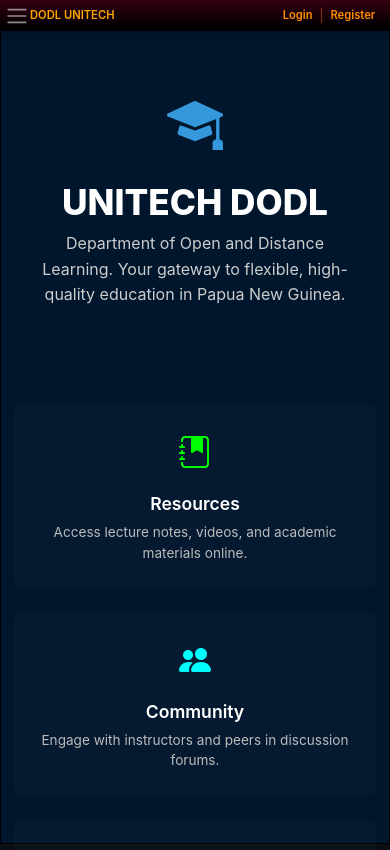
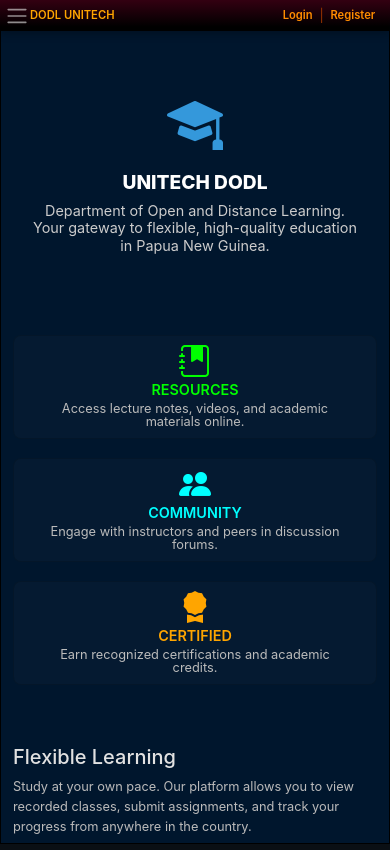
Before and after one commit to OGL2025/online_learning, a Flask app: page / in a window 390 px wide. Shown: the top 850 px of the page. Run offline with Flask 3, Linux system fonts and the light colour scheme.

Commit message:
mobile index edits 1

```diff
--- a/app/static/css/style.css
+++ b/app/static/css/style.css
@@ -338,7 +338,10 @@ main { flex: 1 0 auto; }
     .dropdown-item { padding-left: 1.7rem;  font-size: 0.7rem; margin-bottom: -px;}
     .nav-auth-link {padding: 0.12rem 0.3rem; font-weight: 600; font-size: 0.7rem; margin-right: -10px;}
 
-    .stat-card { margin-top: 17px; margin-bottom: -28px;}
+    .hero-title { font-weight: 800; font-size: 1.2rem; color: #fff; margin-bottom: 0.5rem; margin-top: -10px;}
+    .hero-subtitle { font-size: 0.9rem; color: #ccc; max-width: 600px; margin: 0 auto 1.5rem auto; line-height: 1.2; }
+
+    .stat-card { margin-top: 17px; margin-bottom: 0px;}
     .stat-label {font-size: 0.55rem;}
     .stat-content h6 {margin-top: -0.2rem; font-size: 0.85rem;}
     /* --- FOOTER: Collapsed & Centered --- */
@@ -355,8 +358,13 @@ main { flex: 1 0 auto; }
     /* .footer-tuner-container { justify-content: center !important; margin-top: 10px; } */
 
     /* Home Page Collapse Logic */
-    .features-grid { grid-template-columns: 1fr; }
+    .features-grid { grid-template-columns: 1fr; margin-top: -10px;}
+    .feature-card {margin-top: -13px; margin-top: -5px;}
+    .feature-title {margin-top: -10px; margin-bottom: 5px; font-size: 0.9rem; text-transform: uppercase;}
+    .feature-text {font-size: 0.8rem; margin-bottom: -15px; line-height: 1;}
     .info-section { flex-direction: column; flex-wrap: wrap; }
-    .info-content, .info-image { width: 100%; }
+    .info-content { width: 100%; margin-bottom: -10px;margin-top: -20px;}
+    .info-image { width: 100%; margin-bottom: -10px;}
+    .flex-edu {font-size: 0.8rem;}
     .terms{text-align: center !important;}
 }
--- a/app/templates/index.html
+++ b/app/templates/index.html
@@ -38,26 +38,26 @@
     <section class="features-grid">
         <!-- Card 1 -->
         <div class="feature-card">
-            <div class="feature-icon">
+            <div class="feature-icon" style="margin-top: -22px; margin-bottom: 5px;">
                 <i class="bi bi-journal-bookmark-fill" style="color: lime;"></i>
             </div>
-            <h5 class="feature-title">Resources</h5>
+            <h5 class="feature-title" style="color: lime;">Resources</h5>
             <p class="feature-text">Access lecture notes, videos, and academic materials online.</p>
         </div>
         <!-- Card 2 -->
         <div class="feature-card">
-            <div class="feature-icon">
+            <div class="feature-icon" style="margin-top: -22px; margin-bottom: 5px;">
                 <i class="bi bi-people-fill" style="color: cyan;"></i>
             </div>
-            <h5 class="feature-title">Community</h5>
+            <h5 class="feature-title" style="color: cyan;">Community</h5>
             <p class="feature-text">Engage with instructors and peers in discussion forums.</p>
         </div>
         <!-- Card 3 -->
         <div class="feature-card">
-            <div class="feature-icon">
+           <div class="feature-icon" style="margin-top: -22px; margin-bottom: 5px;">
                 <i class="bi bi-award-fill" style="color: orange;"></i>
             </div>
-            <h5 class="feature-title">Certified</h5>
+            <h5 class="feature-title" style="color: orange;">Certified</h5>
             <p class="feature-text">Earn recognized certifications and academic credits.</p>
         </div>
     </section>
@@ -65,8 +65,8 @@
     <!-- Info Section -->
     <section class="info-section">
         <div class="info-content">
-            <h3>Flexible Learning</h3>
-            <p>Study at your own pace. Our platform allows you to view recorded classes, submit assignments, and track your progress from anywhere in the country.</p>
+            <h5>Flexible Learning</h5>
+            <p class="flex-edu">Study at your own pace. Our platform allows you to view recorded classes, submit assignments, and track your progress from anywhere in the country.</p>
         </div>
         <div class="info-image">
             <img src="https://www.postcourier.com.pg/wp-content/uploads/2020/03/TopStories_05_Unitech-defers-graduation.jpg?resize=700,120" alt="Campus">
```
